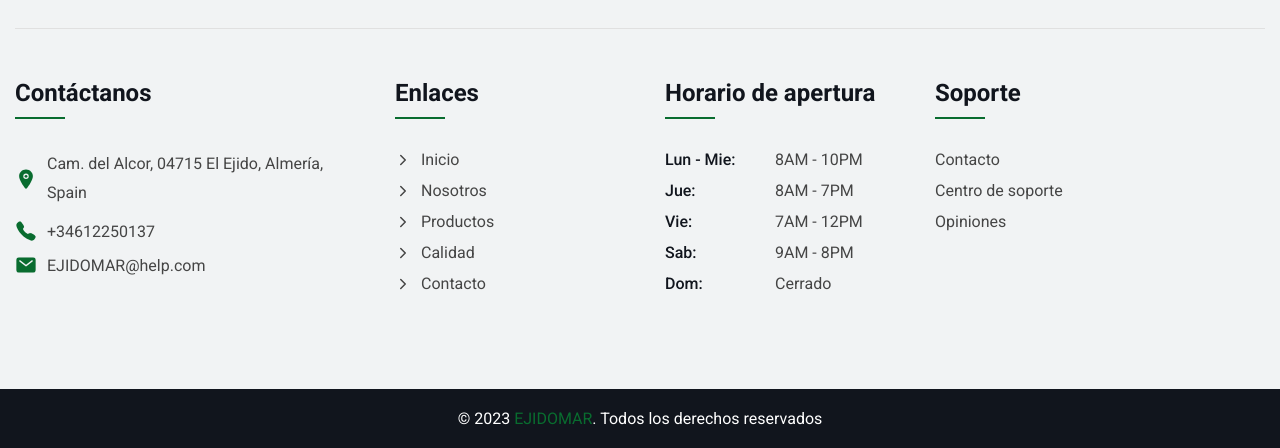
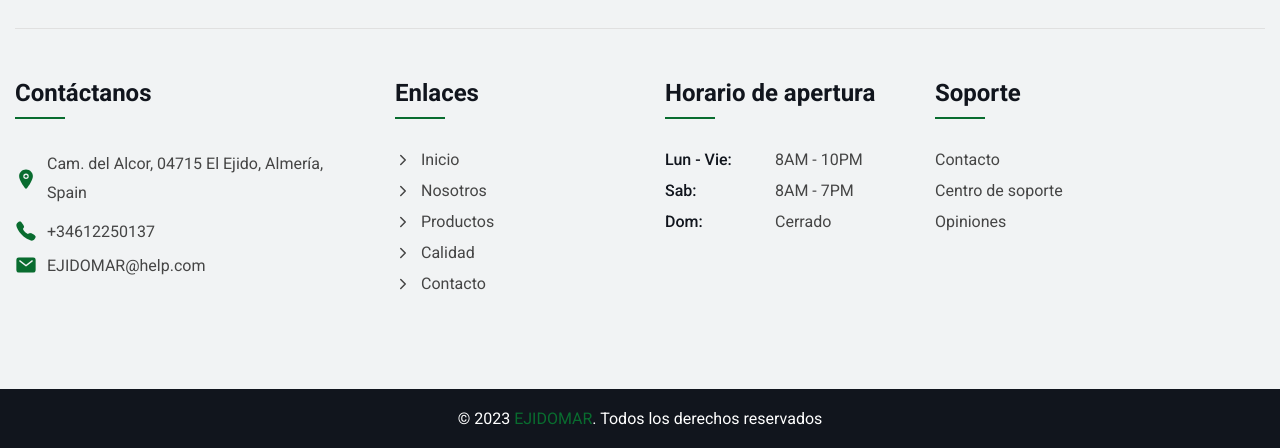
Before and after one commit to MajidALILOUCH/EJIDOMAR, a plain HTML site: page index.html in a window 1280 px wide. Shown: the part 3285-3733 px from the top of the page. Drawn offline with nearby package versions, Linux system fonts and the light colour scheme; a script that the page names is missing.

Commit message:
modifying horario

```diff
--- a/index.html
+++ b/index.html
@@ -536,27 +536,15 @@
               <table class="footer-table">
                 <tbody>
                   <tr class="table-row">
-                    <th class="table-head" scope="row">Lun - Mie:</th>
+                    <th class="table-head" scope="row">Lun - Vie:</th>
 
                     <td class="table-data">8AM - 10PM</td>
                   </tr>
 
                   <tr class="table-row">
-                    <th class="table-head" scope="row">Jue:</th>
+                    <th class="table-head" scope="row">Sab:</th>
 
                     <td class="table-data">8AM - 7PM</td>
-                  </tr>
-
-                  <tr class="table-row">
-                    <th class="table-head" scope="row">Vie:</th>
-
-                    <td class="table-data">7AM - 12PM</td>
-                  </tr>
-
-                  <tr class="table-row">
-                    <th class="table-head" scope="row">Sab:</th>
-
-                    <td class="table-data">9AM - 8PM</td>
                   </tr>
 
                   <tr class="table-row">
```
Also changed, not shown: about.html (+2 -14 lines), contact.html (+2 -14 lines), products.html (+2 -14 lines), quality.html (+2 -14 lines).
